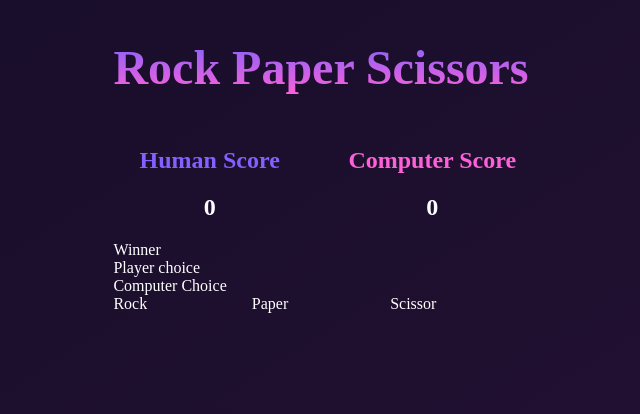
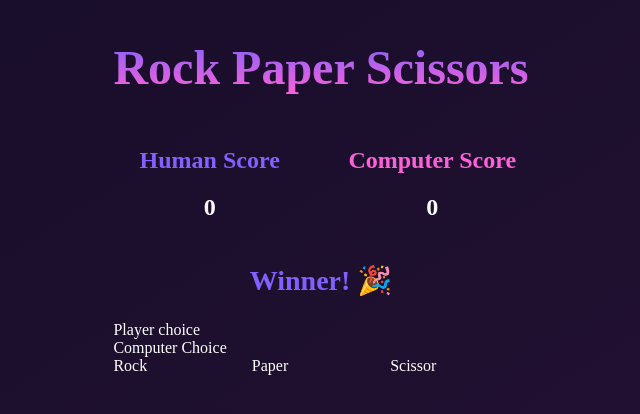
Before and after one commit to akcsantos/rock-paper-scissors, a React (Vite) app: page / in a window 1280 px wide. Shown: the top 414 px of the page, without its empty margins (327-967 px from the left). Built offline with nearby package versions, Linux system fonts and the light colour scheme.

Commit message:
fixed winner design, to add functionality later

```diff
--- a/src/components/Winner.jsx
+++ b/src/components/Winner.jsx
@@ -1,3 +1,5 @@
+import styles from "./winner.module.css";
+
 export default function Winner() {
-  return <div>Winner</div>;
+  return <h2 className={styles.winner}>Winner! 🎉</h2>;
 }
--- a/src/components/winner.module.css
+++ b/src/components/winner.module.css
@@ -0,0 +1,5 @@
+.winner {
+  color: #8060ff;
+  text-align: center;
+  font-size: 1.75em;
+}
```
